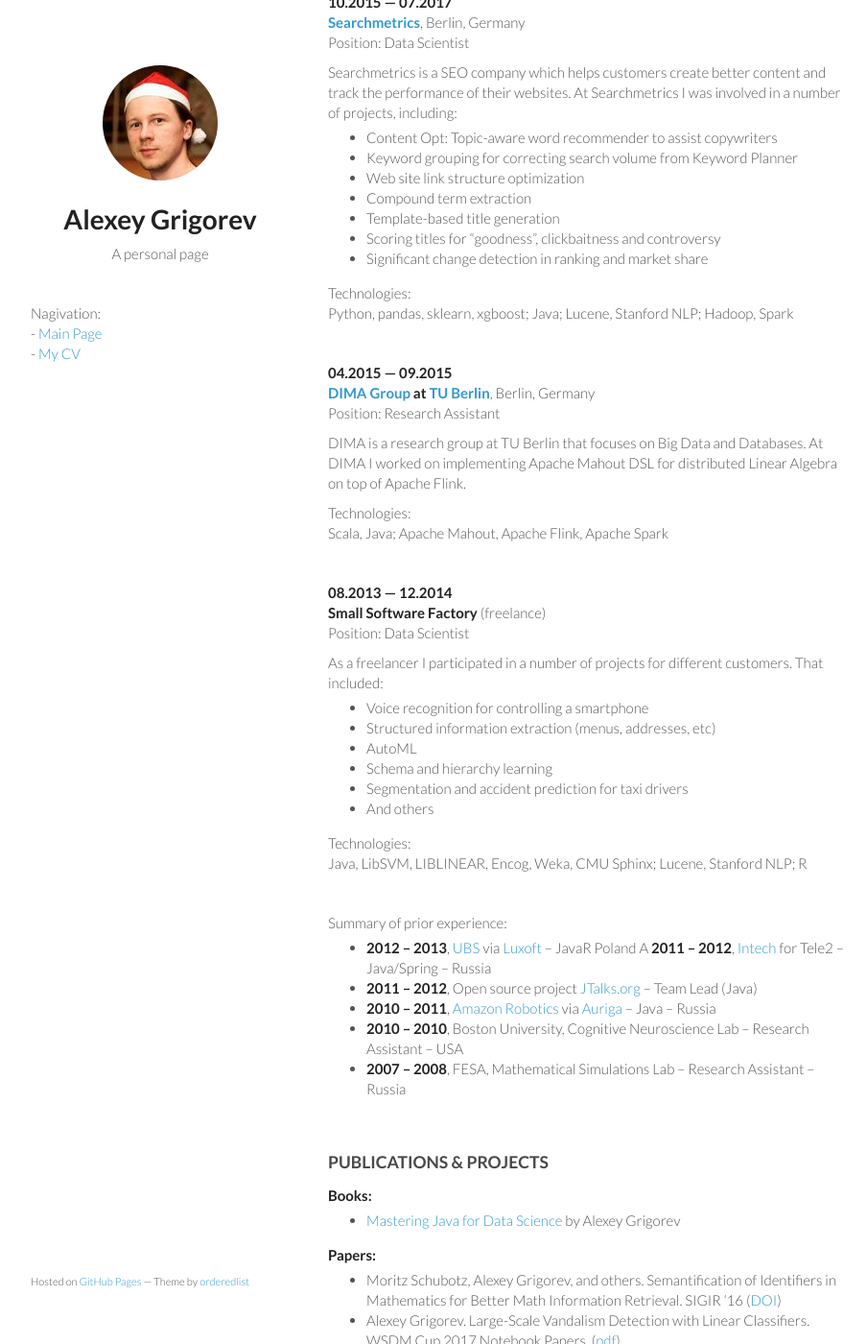
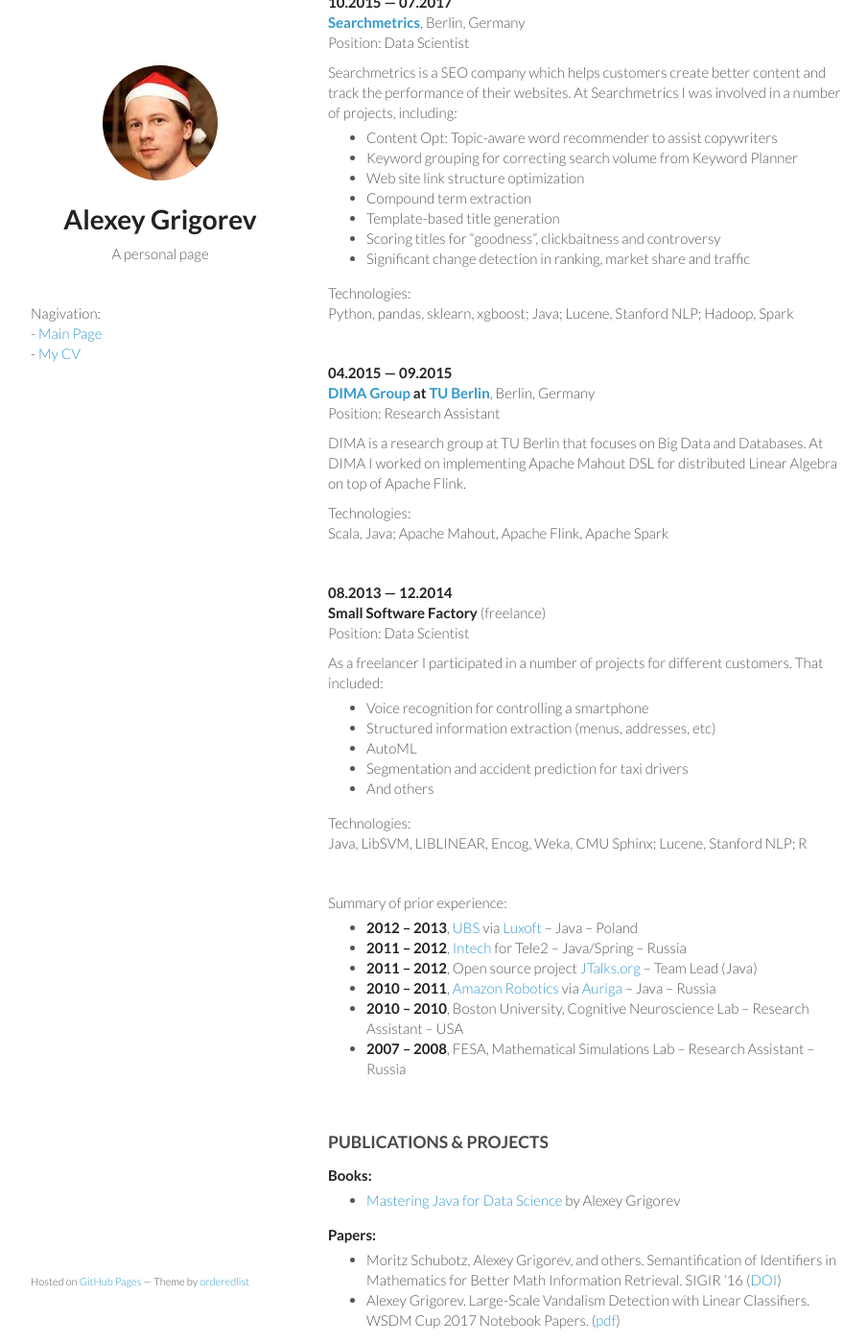
Before and after one commit to alexeygrigorev/alexeygrigorev.github.io, a Jekyll site: the page built from cv.md, in a window 1280 px wide and 1400 px high, scrolled down 817 px. Shown: the whole window at 96% size, without its empty margins (178-1082 px from the left). Built offline with Jekyll 4.4.1, drawn with Linux system fonts in a browser that asks for light colours.

Commit message:
Update cv.md

```diff
--- a/cv.md
+++ b/cv.md
@@ -58,7 +58,7 @@ Searchmetrics is a SEO company which helps customers create better content and t
 - Compound term extraction
 - Template-based title generation
 - Scoring titles for "goodness", clickbaitness and controversy
-- Significant change detection in ranking and market share
+- Significant change detection in ranking, market share and traffic
 
 
 Technologies:<br/>
@@ -89,7 +89,6 @@ As a freelancer I participated in a number of projects for different customers.
 - Voice recognition for controlling a smartphone
 - Structured information extraction (menus, addresses, etc)
 - AutoML
-- Schema and hierarchy learning
 - Segmentation and accident prediction for taxi drivers
 - And others
 
@@ -100,8 +99,8 @@ Java, LibSVM, LIBLINEAR, Encog, Weka, CMU Sphinx; Lucene, Stanford NLP; R<br/>
 
 Summary of prior experience:
 
-* <strong>2012 &ndash; 2013</strong>, <a href="http://www.ubs.com/">UBS</a> via <a href="http://www.luxoft.com/">Luxoft</a> &ndash; JavaR Poland
-A <strong>2011 &ndash; 2012</strong>, <a href="http://intech-global.com/">Intech</a> for Tele2 &ndash; Java/Spring &ndash; Russia
+* <strong>2012 &ndash; 2013</strong>, <a href="http://www.ubs.com/">UBS</a> via <a href="http://www.luxoft.com/">Luxoft</a> &ndash; Java &ndash; Poland
+* <strong>2011 &ndash; 2012</strong>, <a href="http://intech-global.com/">Intech</a> for Tele2 &ndash; Java/Spring &ndash; Russia
 * <strong>2011 &ndash; 2012</strong>, Open source project <a href="http://jtalks.org">JTalks.org</a> &ndash; Team Lead (Java)
 * <strong>2010 &ndash; 2011</strong>, <a href="https://www.amazonrobotics.com/">Amazon Robotics</a> via <a href="https://www.auriga.com/">Auriga</a> &ndash; Java &ndash; Russia
 * <strong>2010 &ndash; 2010</strong>, Boston University, Cognitive Neuroscience Lab &ndash; Research Assistant &ndash; USA
```
